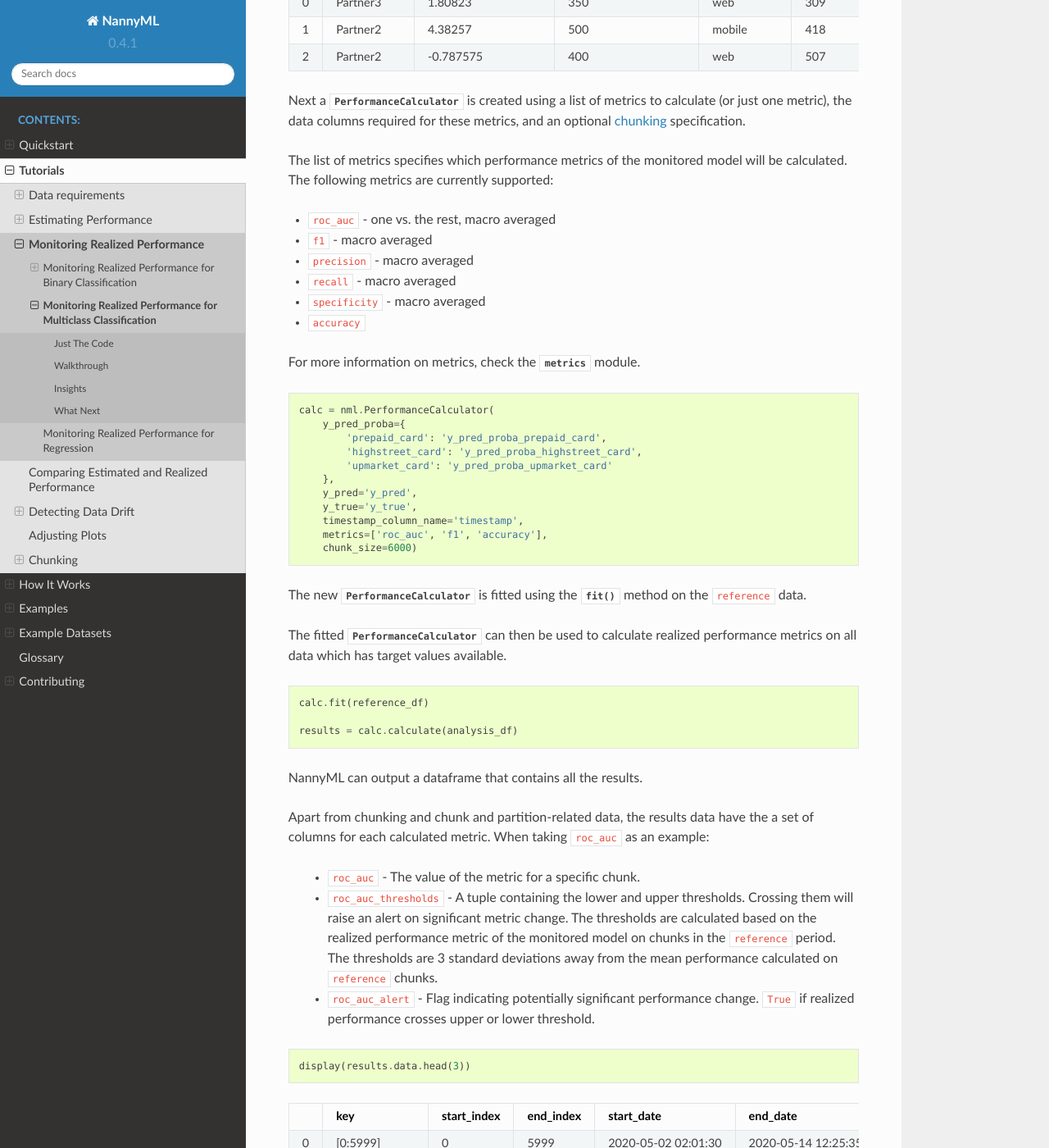
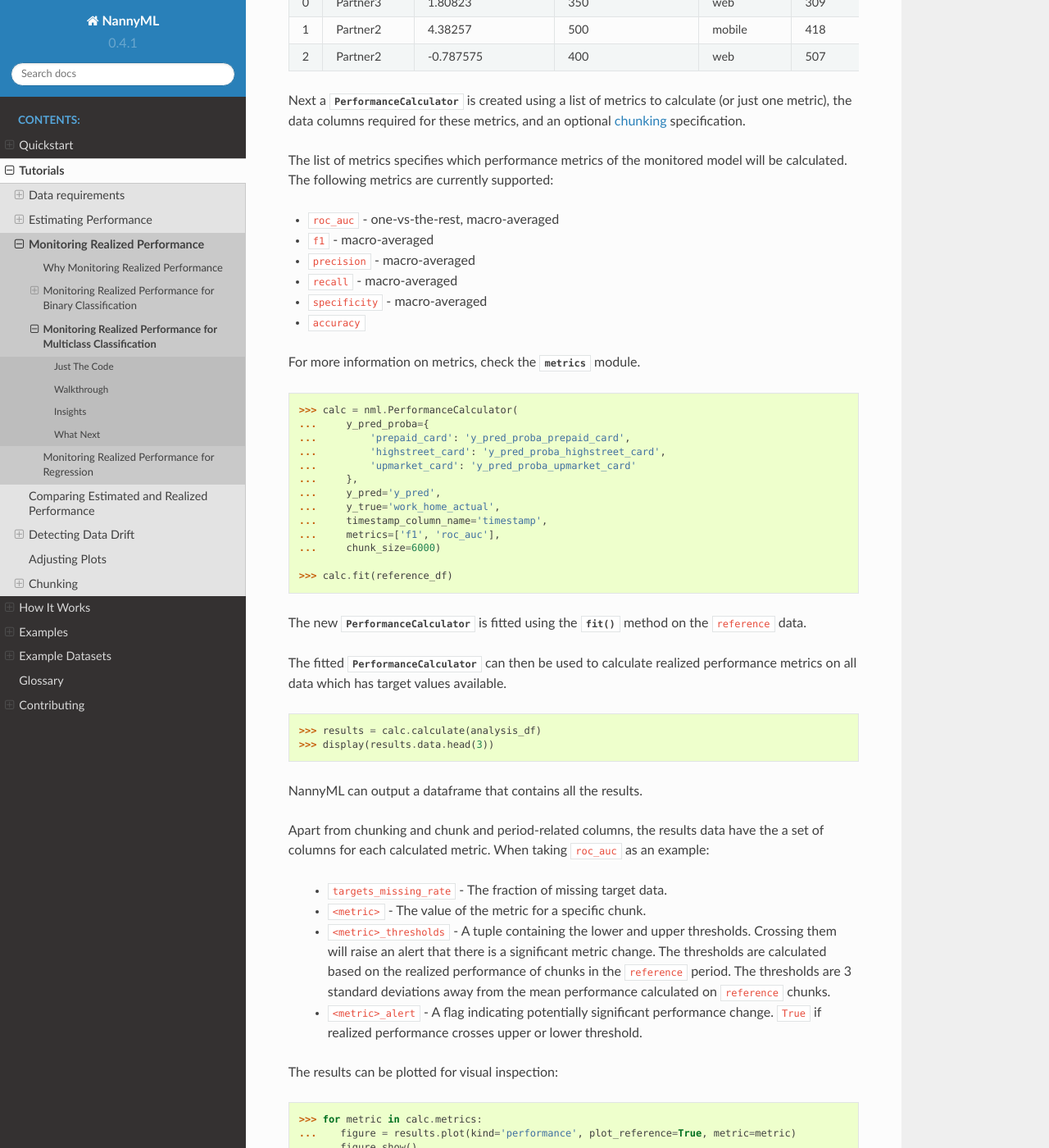
Before and after one commit to NannyML/nannyml, a Sphinx documentation site: the page built from docs/tutorials/performance_calculation/multiclass_performance_calculation.rst, in a window 1280 px wide and 1400 px high, scrolled down 1522 px. Shown: the whole window at 82% size. Built offline with Sphinx 7.4.7 and the Read the Docs theme 2.0.0, drawn with Linux system fonts in a browser that asks for light colours; pages that are not in the unit, such as notebooks, are missing from menus; some of the changed text lies outside the part shown.

Commit message:
update performance monitoring docs

```diff
--- a/docs/tutorials/performance_calculation.rst
+++ b/docs/tutorials/performance_calculation.rst
@@ -7,6 +7,7 @@ Monitoring Realized Performance
 .. toctree::
    :maxdepth: 2
 
+   performance_calculation/why_monitoring_realized_performance
    performance_calculation/binary_performance_calculation
    performance_calculation/multiclass_performance_calculation
    performance_calculation/regression_performance_calculation
--- a/docs/tutorials/performance_calculation/multiclass_performance_calculation.rst
+++ b/docs/tutorials/performance_calculation/multiclass_performance_calculation.rst
@@ -10,38 +10,38 @@ Just The Code
 
 .. code-block:: python
 
-    import pandas as pd
-    import nannyml as nml
-    from IPython.display import display
+    >>> import pandas as pd
+    >>> import nannyml as nml
+    >>> from IPython.display import display
 
-    reference_df = nml.load_synthetic_binary_classification_dataset()[0]
-    analysis_df = nml.load_synthetic_binary_classification_dataset()[1]
-    analysis_target_df = nml.load_synthetic_binary_classification_dataset()[2]
-    analysis_df = analysis_df.merge(analysis_target_df, on='identifier')
+    >>> reference_df = nml.load_synthetic_binary_classification_dataset()[0]
+    >>> analysis_df = nml.load_synthetic_binary_classification_dataset()[1]
+    >>> analysis_target_df = nml.load_synthetic_binary_classification_dataset()[2]
+    >>> analysis_df = analysis_df.merge(analysis_target_df, on='identifier')
 
-    display(reference_df.head(3))
+    >>> display(reference_df.head(3))
 
-    calc = nml.PerformanceCalculator(
-        y_pred_proba={
-            'prepaid_card': 'y_pred_proba_prepaid_card',
-            'highstreet_card': 'y_pred_proba_highstreet_card',
-            'upmarket_card': 'y_pred_proba_upmarket_card'
-        },
-        y_pred='y_pred',
-        y_true='y_true',
-        timestamp_column_name='timestamp',
-        metrics=['roc_auc', 'f1', 'accuracy'],
-        chunk_size=6000)
+    >>> calc = nml.PerformanceCalculator(
+    ...     y_pred_proba={
+    ...         'prepaid_card': 'y_pred_proba_prepaid_card',
+    ...         'highstreet_card': 'y_pred_proba_highstreet_card',
+    ...         'upmarket_card': 'y_pred_proba_upmarket_card'
+    ...     },
+    ...     y_pred='y_pred',
+    ...     y_true='work_home_actual',
+    ...     timestamp_column_name='timestamp',
+    ...     metrics=['f1', 'roc_auc'],
+    ...     chunk_size=6000)
 
-    calc.fit(reference_df)
+    >>> calc.fit(reference_df)
 
-    results = calc.calculate(analysis_df)
+    >>> results = calc.calculate(analysis_df)
 
-    display(results.data.head(3))
+    >>> display(results.data.head(3))
 
-    for metric in calc.metrics:
-        figure = results.plot(kind='performance', plot_reference=True, metric=metric)
-        figure.show()
+    >>> for metric in calc.metrics:
+    ...     figure = results.plot(kind='performance', plot_reference=True, metric=metric)
+    ...     figure.show()
 
 
 
@@ -60,16 +60,16 @@ not used during :ref:`performance estimation.<performance-estimation>`. But it i
 
 .. code-block:: python
 
-    import pandas as pd
-    import nannyml as nml
-    from IPython.display import display
+    >>> import pandas as pd
+    >>> import nannyml as nml
+    >>> from IPython.display import display
 
-    reference_df = nml.load_synthetic_binary_classification_dataset()[0]
-    analysis_df = nml.load_synthetic_binary_classification_dataset()[1]
-    analysis_target_df = nml.load_synthetic_binary_classification_dataset()[2]
-    analysis_df = analysis_df.merge(analysis_target_df, on='identifier')
+    >>> reference_df = nml.load_synthetic_binary_classification_dataset()[0]
+    >>> analysis_df = nml.load_synthetic_binary_classification_dataset()[1]
+    >>> analysis_target_df = nml.load_synthetic_binary_classification_dataset()[2]
+    >>> analysis_df = analysis_df.merge(analysis_target_df, on='identifier')
 
-    display(reference_df.head(3))
+    >>> display(reference_df.head(3))
 
 +----+---------------+------------------------+--------------------------+---------------+-----------------------+-----------------+---------------+-------------+--------------+---------------------+-----------------------------+--------------------------------+------------------------------+--------------+---------------+
 |    | acq_channel   |   app_behavioral_score |   requested_credit_limit | app_channel   |   credit_bureau_score |   stated_income | is_customer   | partition   |   identifier | timestamp           |   y_pred_proba_prepaid_card |   y_pred_proba_highstreet_card |   y_pred_proba_upmarket_card | y_pred       | y_true        |
@@ -87,28 +87,30 @@ Next a :class:`~nannyml.performance_calculation.calculator.PerformanceCalculator
 The list of metrics specifies which performance metrics of the monitored model will be calculated.
 The following metrics are currently supported:
 
-- ``roc_auc`` - one vs. the rest, macro averaged
-- ``f1`` - macro averaged
-- ``precision`` - macro averaged
-- ``recall`` - macro averaged
-- ``specificity`` - macro averaged
+- ``roc_auc`` - one-vs-the-rest, macro-averaged
+- ``f1`` - macro-averaged
+- ``precision`` - macro-averaged
+- ``recall`` - macro-averaged
+- ``specificity`` - macro-averaged
 - ``accuracy``
 
 For more information on metrics, check the :mod:`~nannyml.performance_calculation.metrics` module.
 
 .. code-block:: python
 
-    calc = nml.PerformanceCalculator(
-        y_pred_proba={
-            'prepaid_card': 'y_pred_proba_prepaid_card',
-            'highstreet_card': 'y_pred_proba_highstreet_card',
-            'upmarket_card': 'y_pred_proba_upmarket_card'
-        },
-        y_pred='y_pred',
-        y_true='y_true',
-        timestamp_column_name='timestamp',
-        metrics=['roc_auc', 'f1', 'accuracy'],
-        chunk_size=6000)
+    >>> calc = nml.PerformanceCalculator(
+    ...     y_pred_proba={
+    ...         'prepaid_card': 'y_pred_proba_prepaid_card',
+    ...         'highstreet_card': 'y_pred_proba_highstreet_card',
+    ...         'upmarket_card': 'y_pred_proba_upmarket_card'
+    ...     },
+    ...     y_pred='y_pred',
+    ...     y_true='work_home_actual',
+    ...     timestamp_column_name='timestamp',
+    ...     metrics=['f1', 'roc_auc'],
+    ...     chunk_size=6000)
+
+    >>> calc.fit(reference_df)
 
 
 The new :class:`~nannyml.performance_calculation.calculator.PerformanceCalculator` is fitted using the
@@ -119,45 +121,31 @@ realized performance metrics on all data which has target values available.
 
 .. code-block:: python
 
-    calc.fit(reference_df)
-
-    results = calc.calculate(analysis_df)
+    >>> results = calc.calculate(analysis_df)
+    >>> display(results.data.head(3))
 
 NannyML can output a dataframe that contains all the results.
 
-Apart from chunking and chunk and partition-related data, the results data have the a set of columns for each
+Apart from chunking and chunk and period-related columns, the results data have the a set of columns for each
 calculated metric. When taking ``roc_auc`` as an example:
 
- - ``roc_auc`` - The value of the metric for a specific chunk.
- - ``roc_auc_thresholds`` - A tuple containing the lower and upper thresholds. Crossing them will raise an alert on significant
-   metric change. The thresholds are calculated based on the realized performance metric of the monitored model on chunks in
-   the ``reference`` period. The thresholds are 3 standard deviations away from the mean performance calculated on
-   ``reference`` chunks.
- - ``roc_auc_alert`` - Flag indicating potentially significant performance change. ``True`` if realized performance crosses
+ - ``targets_missing_rate`` - The fraction of missing target data.
+ - ``<metric>`` - The value of the metric for a specific chunk.
+ - ``<metric>_thresholds`` - A tuple containing the lower and upper thresholds. Crossing them will raise an alert that
+   there is a significant
+   metric change. The thresholds are calculated based on the realized performance of chunks in    the ``reference`` period.
+   The thresholds are 3 standard deviations away from the mean performance calculated on ``reference`` chunks.
+ - ``<metric>_alert`` - A flag indicating potentially significant performance change. ``True`` if realized performance
+   crosses
    upper or lower threshold.
-
-.. code-block:: python
-
-    display(results.data.head(3))
-
-+----+---------------+---------------+-------------+---------------------+---------------------+-------------+------------------------+-----------+-----------------------------------------+-----------------+----------+-----------------------------------------+------------+
-|    | key           |   start_index |   end_index | start_date          | end_date            | partition   |   targets_missing_rate |   roc_auc | roc_auc_thresholds                      | roc_auc_alert   |       f1 | f1_thresholds                           | f1_alert   |
-+====+===============+===============+=============+=====================+=====================+=============+========================+===========+=========================================+=================+==========+=========================================+============+
-|  0 | [0:5999]      |             0 |        5999 | 2020-05-02 02:01:30 | 2020-05-14 12:25:35 | reference   |                      0 |  0.90476  | (0.900902260737325, 0.9135156728918074) | False           | 0.750532 | (0.741253919065521, 0.7649438592270994) | False      |
-+----+---------------+---------------+-------------+---------------------+---------------------+-------------+------------------------+-----------+-----------------------------------------+-----------------+----------+-----------------------------------------+------------+
-|  1 | [6000:11999]  |          6000 |       11999 | 2020-05-14 12:29:25 | 2020-05-26 18:27:42 | reference   |                      0 |  0.905917 | (0.900902260737325, 0.9135156728918074) | False           | 0.751148 | (0.741253919065521, 0.7649438592270994) | False      |
-+----+---------------+---------------+-------------+---------------------+---------------------+-------------+------------------------+-----------+-----------------------------------------+-----------------+----------+-----------------------------------------+------------+
-|  2 | [12000:17999] |         12000 |       17999 | 2020-05-26 18:31:06 | 2020-06-07 19:55:45 | reference   |                      0 |  0.909329 | (0.900902260737325, 0.9135156728918074) | False           | 0.75714  | (0.741253919065521, 0.7649438592270994) | False      |
-+----+---------------+---------------+-------------+---------------------+---------------------+-------------+------------------------+-----------+-----------------------------------------+-----------------+----------+-----------------------------------------+------------+
-
 
 The results can be plotted for visual inspection:
 
 .. code-block:: python
 
-    for metric in calc.metrics:
-        figure = results.plot(kind='performance', plot_reference=True, metric=metric)
-        figure.show()
+    >>> for metric in calc.metrics:
+    ...    figure = results.plot(kind='performance', plot_reference=True, metric=metric)
+    ...    figure.show()
 
 
 .. image:: /_static/tutorial-perf-guide-mc-F1.svg
```
Also changed, not shown: docs/tutorials/performance_calculation/binary_performance_calculation.rst (+72 -72 lines), docs/tutorials/performance_calculation/why_monitoring_realized_performance.rst (added, +20 -0 lines).
